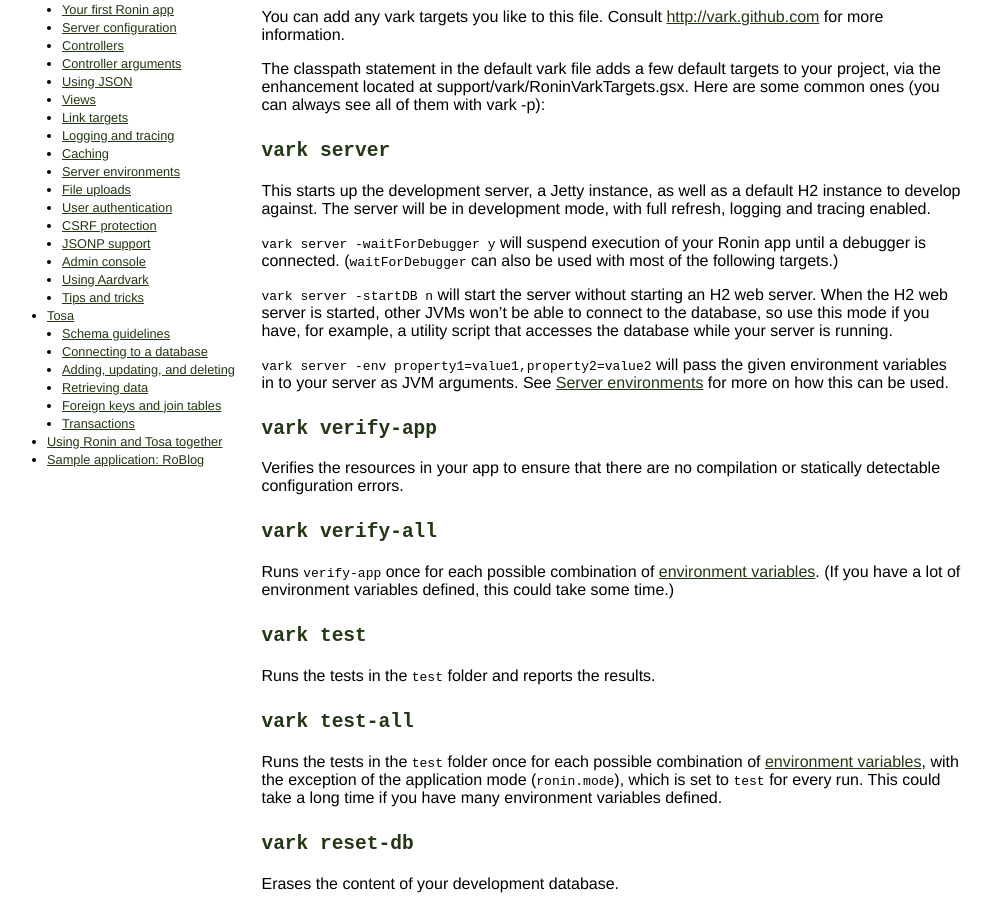
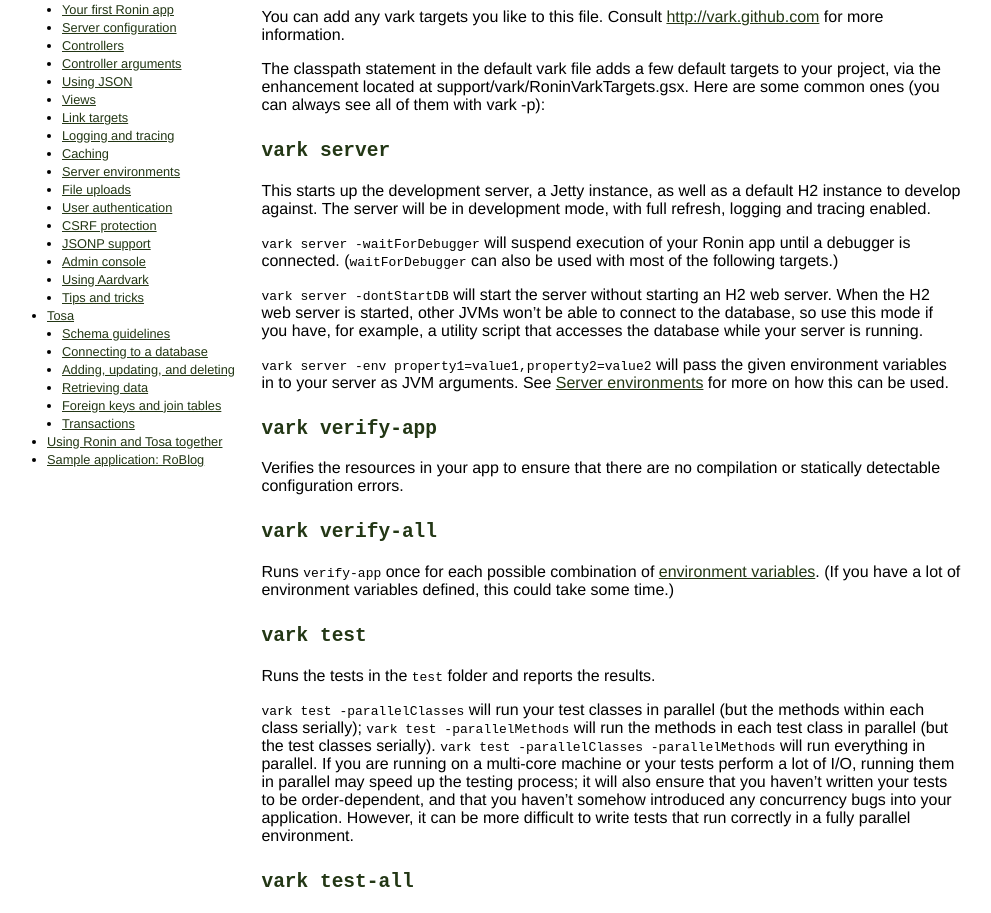
Before and after one commit to kprevas/ronin, a Jekyll site: the page built from Aardvark-in-Ronin.md, in a window 1280 px wide and 1400 px high. Shown: the part 440-1353 px from the top of the window, without its empty margins (1-992 px from the left). Built offline with Jekyll 4.4.1, drawn with Linux system fonts in a browser that asks for light colours; some web fonts are replaced; Markdown is read by kramdown in place of the engine named in the settings.

Commit message:
update vark target docs

```diff
--- a/Aardvark-in-Ronin.md
+++ b/Aardvark-in-Ronin.md
@@ -25,11 +25,11 @@ This starts up the development server, a Jetty instance, as well as a default H2
 to develop against. The server will be in development mode, with full refresh, logging
 and tracing enabled.
 
-`vark server -waitForDebugger y` will suspend execution of your Ronin
+`vark server -waitForDebugger` will suspend execution of your Ronin
 app until a debugger is connected.  (`waitForDebugger` can also be used with most of the following
 targets.)
 
-`vark server -startDB n` will start the server without starting an H2 web server.  When the
+`vark server -dontStartDB` will start the server without starting an H2 web server.  When the
 H2 web server is started, other JVMs won't be able to connect to the database, so use this
 mode if you have, for example, a utility script that accesses the database while your
 server is running.
@@ -47,6 +47,14 @@ Runs `verify-app` once for each possible combination of [environment variables](
 
 ## `vark test`
 Runs the tests in the `test` folder and reports the results.
+
+`vark test -parallelClasses` will run your test classes in parallel (but the methods within each class serially);
+`vark test -parallelMethods` will run the methods in each test class in parallel (but the test classes serially).
+`vark test -parallelClasses -parallelMethods` will run everything in parallel.  If you are running on a multi-core
+machine or your tests perform a lot of I/O, running them in parallel may speed up the testing process; it will
+also ensure that you haven't written your tests to be order-dependent, and that you haven't somehow introduced
+any concurrency bugs into your application.  However, it can be more difficult to write tests that run correctly
+in a fully parallel environment.
 
 ## `vark test-all`
 Runs the tests in the `test` folder once for each possible combination of [environment variables](Environments.html),
```
